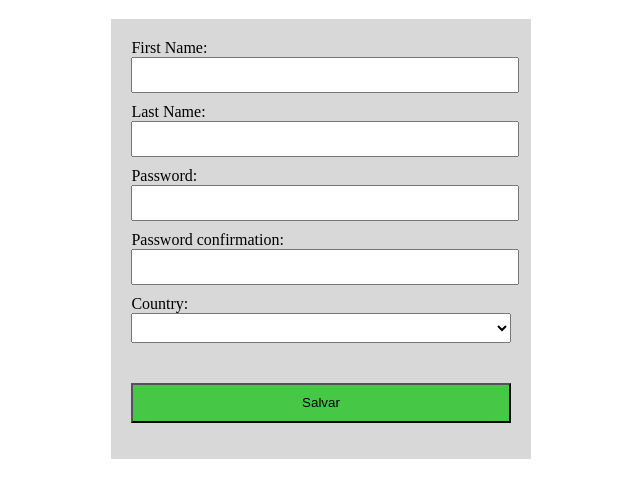
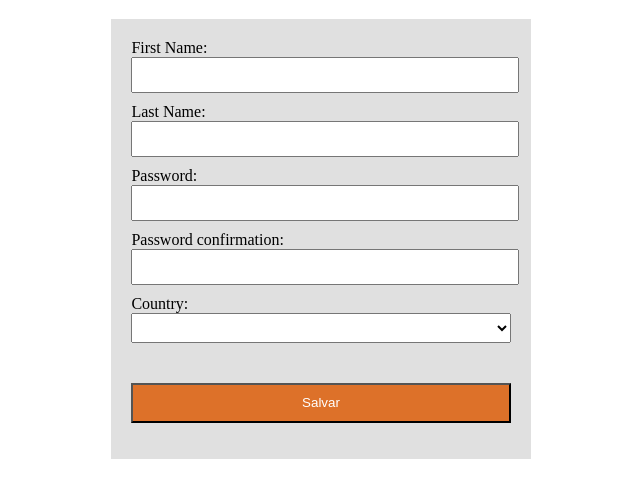
Before and after one commit to felipeblobo/CodigoPreto_, a plain HTML site: page formularios/index.html in a window 1280 px wide. Shown: the part 69-566 px from the top of the page, without its empty margins (319-959 px from the left). Drawn offline with Linux system fonts and the light colour scheme.

Commit message:
Update style.css

```diff
--- a/formularios/style.css
+++ b/formularios/style.css
@@ -10,7 +10,7 @@ body {
 }
 
 form {
-    background-color: #c3c3c3a4;
+    background-color: #c3c3c385;
     padding: 20px;
     height: 400px;
     width: 30%;
@@ -25,7 +25,8 @@ input, select {
 button {
     margin-top: 40px;
     width: 100%;
-    background-color: #46c846;
+    background-color: #dd7129;
     height: 40px;
+    color: white;
 
 }
```
